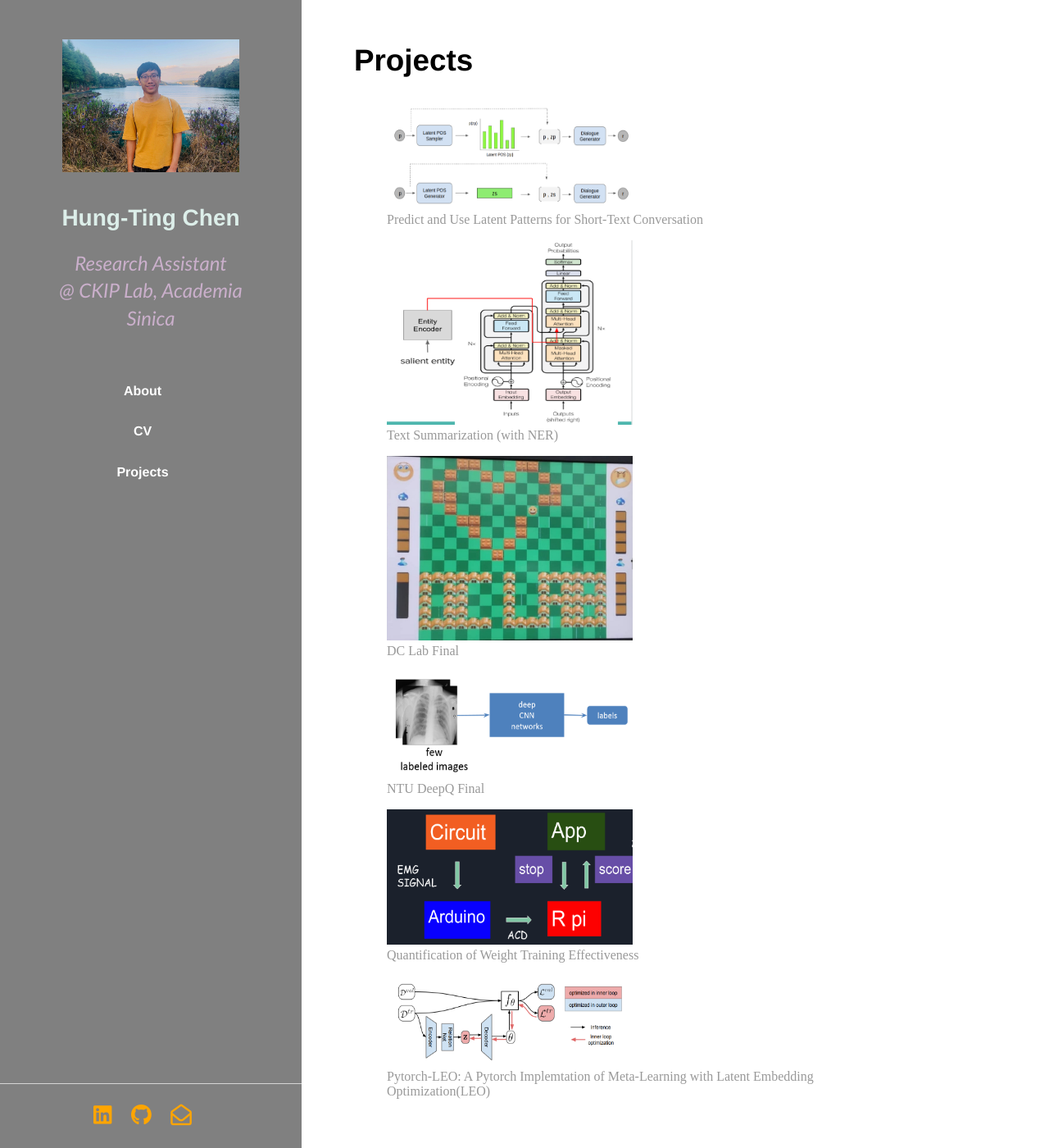
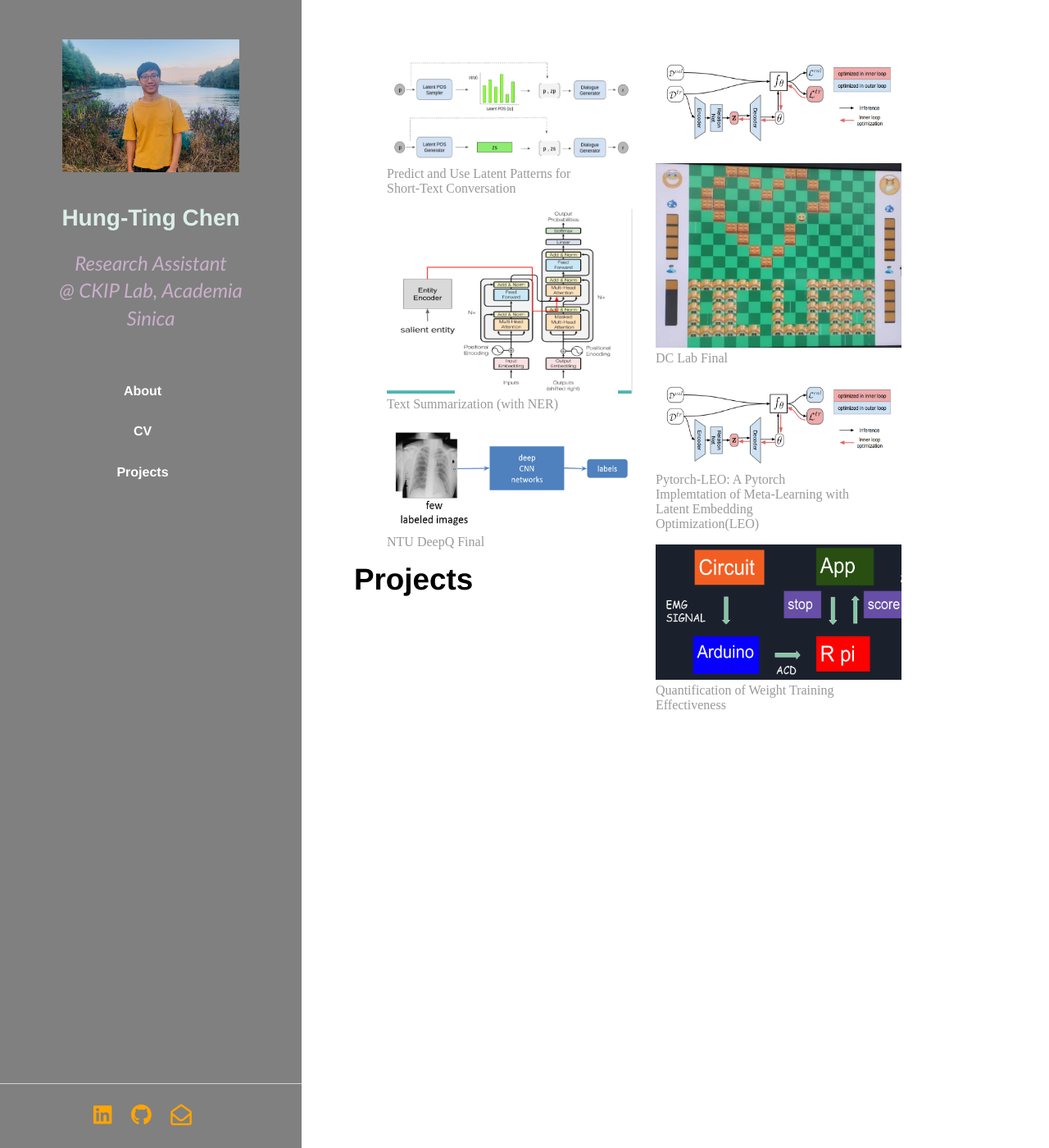
Before and after one commit to timchen0618/timchen0618.github.io, a Jekyll site: the page index.html, which Jekyll copies as it is, in a window 1280 px wide and 1400 px high, scrolled down 1316 px. Shown: the whole window at 82% size. Built offline with Jekyll 4.4.1, drawn with Linux system fonts in a browser that asks for light colours; nearby versions of some CDN libraries.

Commit message:
adjust image size

```diff
--- a/index.html
+++ b/index.html
@@ -85,8 +85,9 @@
 
             <section id="projects">
                 <div class="projects">
-                    <h1>Projects</h1>
 
+                    <!-- left  -->
+                    <div style="width: 50%; float:left">
                         <a href="https://github.com/timchen0618/pytorch-leo">
                             <figure>
                                 <img alt="predict and use" src="images/predict.png" width="300" height="130">
@@ -101,24 +102,27 @@
                             </figure>
                         </a>
 
-                    <a href="https://docs.google.com/presentation/d/1h4JC30qSp6azOQBoXwChTX7LXVqkHMnl2Z2x4oDHWkk/edit?usp=sharing">
-                        <figure>
-                            <img alt="DC Lab Final" src="images/dclab.jpg" width="300" height="225">
-                            <figcaption> DC Lab Final </figcaption>
-                        </figure>
-                    </a>
-
                         <a href="https://docs.google.com/presentation/d/1RGUp9G6mJnxnQeYMiSHpP6at9ORf-S44gmOGI7Ee18s/edit?usp=sharing">
                             <figure>
                                 <img alt="NTU DeepQ Final" src="images/deepq.png" width="300" height="130">
                                 <figcaption> NTU DeepQ Final </figcaption>
                             </figure>
                         </a>
+                    </div>
 
-                    <a href="https://docs.google.com/presentation/d/1MVmCK1WTk4WQcBXrF9yXl1kT6lhuS0HlpOf-Vjkt9s4/edit?usp=sharing">
+                    <!-- right -->
+                    <div style="width: 50%; float:right">
+                        <a href="2019_DLCV_Final_Project_Poster.pdf">
                             <figure>
-                            <img alt="Quantification of Weight Training Effectiveness" src="images/emg.png" width="300" height="165">
-                            <figcaption> Quantification of Weight Training Effectiveness </figcaption>
+                                <img alt="dlcv final" src="images/leo.png" width="300" height="110">
+                                <figcaption>  </figcaption>
+                            </figure>
+                        </a>
+
+                        <a href="https://docs.google.com/presentation/d/1h4JC30qSp6azOQBoXwChTX7LXVqkHMnl2Z2x4oDHWkk/edit?usp=sharing">
+                            <figure>
+                                <img alt="DC Lab Final" src="images/dclab.jpg" width="300" height="225">
+                                <figcaption> DC Lab Final </figcaption>
                             </figure>
                         </a>
 
@@ -128,6 +132,24 @@
                                 <figcaption> Pytorch-LEO: A Pytorch Implemtation of Meta-Learning with Latent Embedding Optimization(LEO) </figcaption>
                             </figure>
                         </a>
+
+
+                        <a href="https://docs.google.com/presentation/d/1MVmCK1WTk4WQcBXrF9yXl1kT6lhuS0HlpOf-Vjkt9s4/edit?usp=sharing">
+                            <figure>
+                                <img alt="Quantification of Weight Training Effectiveness" src="images/emg.png" width="300" height="165">
+                                <figcaption> Quantification of Weight Training Effectiveness </figcaption>
+                            </figure>
+                        </a>
+                    </div>
+                    <h1>Projects</h1>
+
+
+
+
+
+
+
+
 
 
                 </div>
```
Also changed, not shown: 1 other file. Lines whose indentation alone changed are shown as unchanged.
